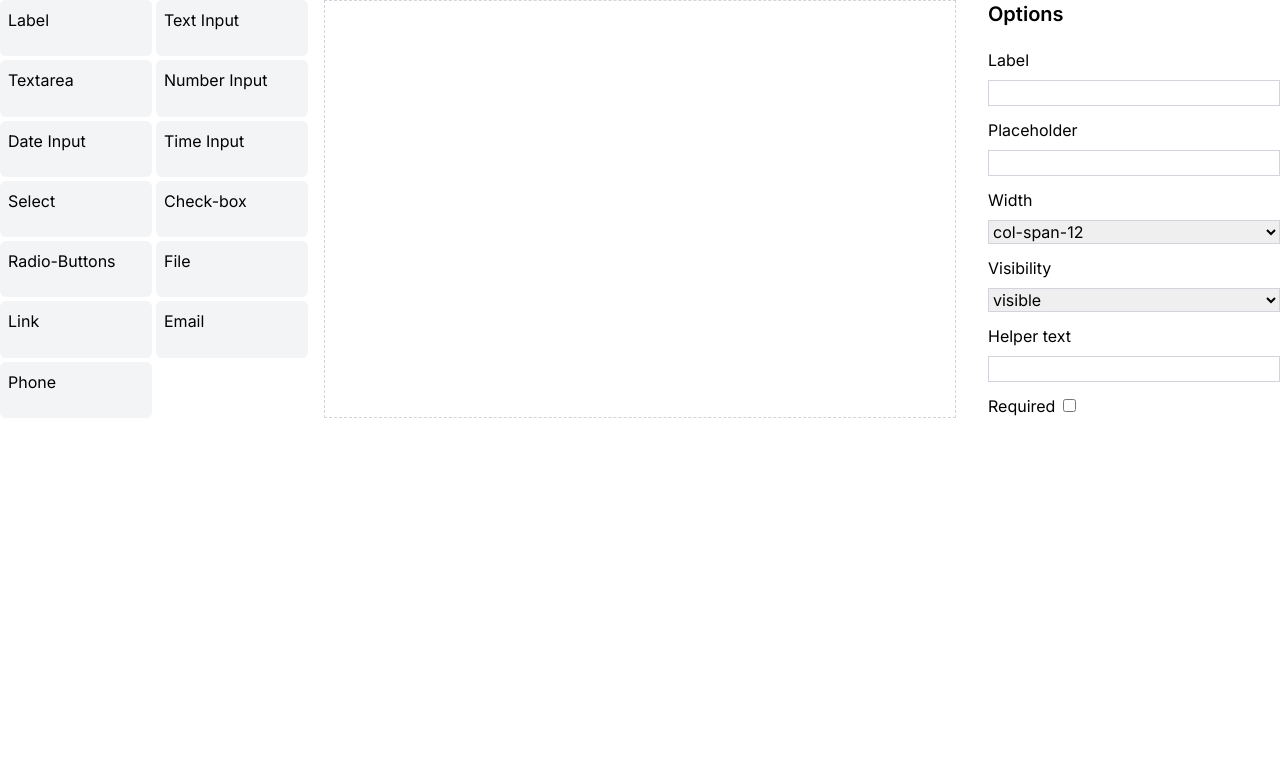
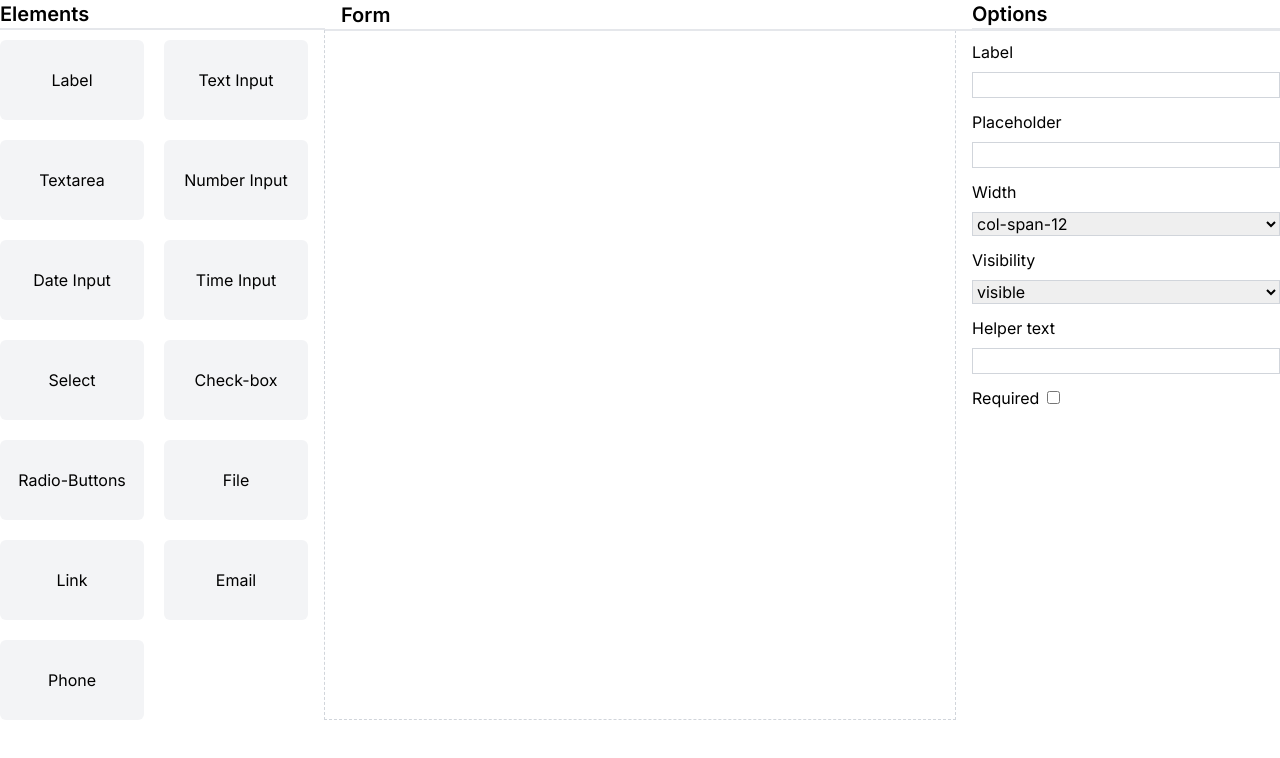
Before and after one commit to Murad544/form-builder, a Next.js app: page / in a window 1280 px wide. Shown: the top 758 px of the page. Built offline with nearby package versions, Linux system fonts and the light colour scheme.

Commit message:
add: some styling

```diff
--- a/app/page.tsx
+++ b/app/page.tsx
@@ -3,11 +3,6 @@ import FormBuilder from '@/components/FormBuilder';
 export default function Home() {
   return (
     <main>
-      {/* <div className='grid grid-cols-4 gap-4'>
-        <div className='bg-red-600 col-span-1'>01</div>
-        <div className='bg-red-600 col-span-2'>01</div>
-        <div className='bg-red-600 col-span-1'>01</div>
-      </div> */}
       <FormBuilder />
     </main>
   );
--- a/components/FormBody.tsx
+++ b/components/FormBody.tsx
@@ -140,9 +140,12 @@ const FormBody = () => {
     <div
       onDrop={handleDrop}
       onDragOver={(e) => e.preventDefault()}
-      className='border border-dashed border-gray-300 p-4 min-h-[200px] col-span-2 max-h-[100vh] overflow-y-auto'
+      className='border border-dashed border-gray-300  min-h-[200px] col-span-2 max-h-[100vh] overflow-y-auto relative'
     >
-      <form className='grid grid-cols-12 gap-4'>
+      <h2 className='text-xl font-semibold mb-2 fixed bg-white border-b-2 w-full z-20 pl-4'>
+        Form
+      </h2>
+      <form className='grid grid-cols-12 gap-4 p-4 pt-10'>
         {formFields.map(
           (field, index) =>
             field.visibility === 'visible' && (
@@ -162,7 +165,7 @@ const FormBody = () => {
                 </div>
                 <button
                   onClick={() => handleDeleteField(index)}
-                  className='absolute top-0 right-0 bg-red-500 text-white rounded-full hover:bg-red-600 w-6 h-6'
+                  className='absolute top-0 right-0 bg-red-500 text-white rounded-full hover:bg-red-600 w-6 h-6 z-1'
                 >
                   x
                 </button>
--- a/components/RigthSideBar.tsx
+++ b/components/RigthSideBar.tsx
@@ -50,10 +50,11 @@ const RigthSideBar = () => {
     selectedField?.accessor === 'radioButtons' ||
     selectedField?.accessor === 'select';
   return (
-    <div className='ml-4 col-span-1'>
-      <div className='grid gap-3'>
-        <h3 className='text-xl font-semibold mb-2'>Options</h3>
-
+    <div className='col-span-1 overflow-y-auto relative overflow-y-auto'>
+      <h2 className='text-xl font-semibold mb-2 fixed w-full bg-white border-b-2 z-30'>
+        Options
+      </h2>
+      <div className='grid gap-3 pt-10'>
         <div>
           <label htmlFor=''>Label</label>
           <input
--- a/components/SideBar.tsx
+++ b/components/SideBar.tsx
@@ -1,6 +1,4 @@
 'use client';
-
-import { Field } from '@/store/slices/formBuilderSlice';
 
 interface FormElement {
   name: string;
@@ -71,18 +69,23 @@ const SideBar = () => {
     e.dataTransfer.setData('accessor', field.accessor);
   };
   return (
-    <div className='grid grid-cols-2 gap-1'>
+    <div className=' relative'>
+      <h2 className='text-xl font-semibold mb-2 fixed w-full bg-white border-b-2 z-10'>
+        Elements
+      </h2>
+      <div className='grid grid-cols-2 gap-5 pt-10'>
         {formElements.map((field, index) => (
           <div
             key={index}
             draggable
             onDragStart={(e) => handleDragStart(e, field)}
-          className='p-2 bg-gray-100 rounded-md hover:bg-gray-200'
+            className='p-2 bg-gray-100 rounded-md hover:bg-gray-200 h-20 flex items-center justify-center'
           >
             {field.name}
           </div>
         ))}
       </div>
+    </div>
   );
 };
 
```
Lines whose indentation alone changed are shown as unchanged.
